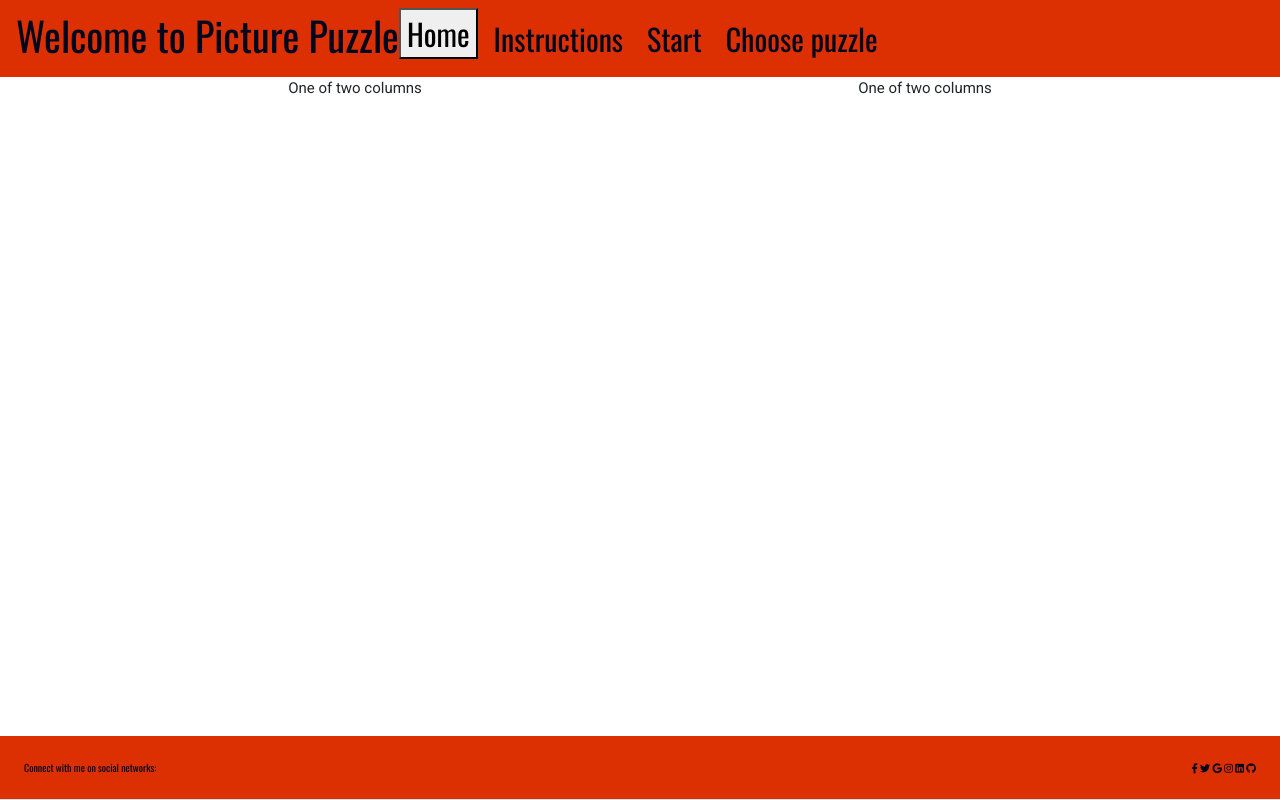
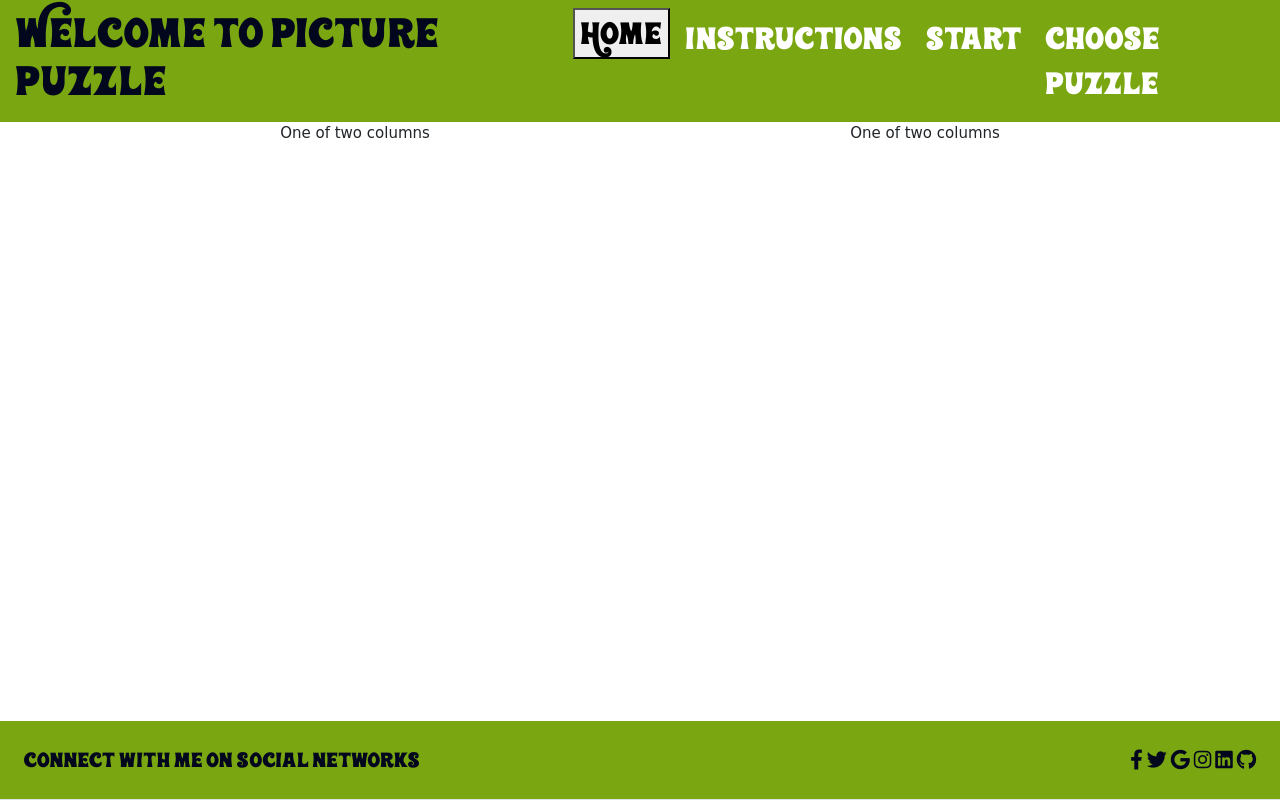
Before and after one commit to neil9669/puzzlezoo, a website: page index.html in a window 1280 px wide. Drawn offline with nearby package versions, Linux system fonts and the light colour scheme.

Commit message:
add background images and wonderbar font - not available on googlefonts

```diff
--- a/assets/css/style.css
+++ b/assets/css/style.css
@@ -1,22 +1,50 @@
+@font-face {
+    /* Header and footer font downloaded from https: //www.fontspace.com/wonderbar-font-f24540 */
+    font-family: wonderbar;
+    src: url(../fonts/wonderbar-font/Wonderbar-pALD.ttf);
+}
+
+body,
+html {
+    height: 100%;
+    margin: 0;
+}
+
+.bg {
+    /* The background image with text added */
+    background-image: url("../images/puzzlezoo.png");
+
+    /* Full height */
+    height: 100%;
+
+    /* Center and scale the image */
+    background-position: center;
+    background-repeat: no-repeat;
+    background-size: cover;
+}
+
 body {
-    font-family: "Roboto", sans-serif;
+    /* main text font */
+    font-family: "bubblegum sans", cursive;
     font-size: 15px;
 }
 
 header {
-    font-family: "Oswald", sans-serif;
+    /* main header and footer font*/
+    font-family: "wonderbar", sans-serif;
     font-size: 30px;
     color: #03071e;
-    background-color: #dc2f02;
+    background-color: #7aa711;
 }
 
 footer {
-    font-family: "Oswald", sans-serif;
-    font-size: 10px;
+    /* main header and footer font*/
+    font-family: "wonderbar", sans-serif;
+    font-size: 20px;
     color: #03071e;
-    background-color: #dc2f02;
+    background-color: #7aa711;
 }
 
 .nav-link {
-    color: #03071e;
+    color: #fff;
 }
--- /dev/null
+++ b/assets/fonts/wonderbar-font/info.txt
@@ -0,0 +1,2 @@
+license: Demo
+link: https://www.fontspace.com/wonderbar-font-f24540
```
Also changed, not shown: assets/fonts/wonderbar-font/Wonderbar-pALD.ttf (added), assets/fonts/wonderbar-font/misc/readme.txt (added), assets/images/puzzlezoo.png (added), 1 other file.
